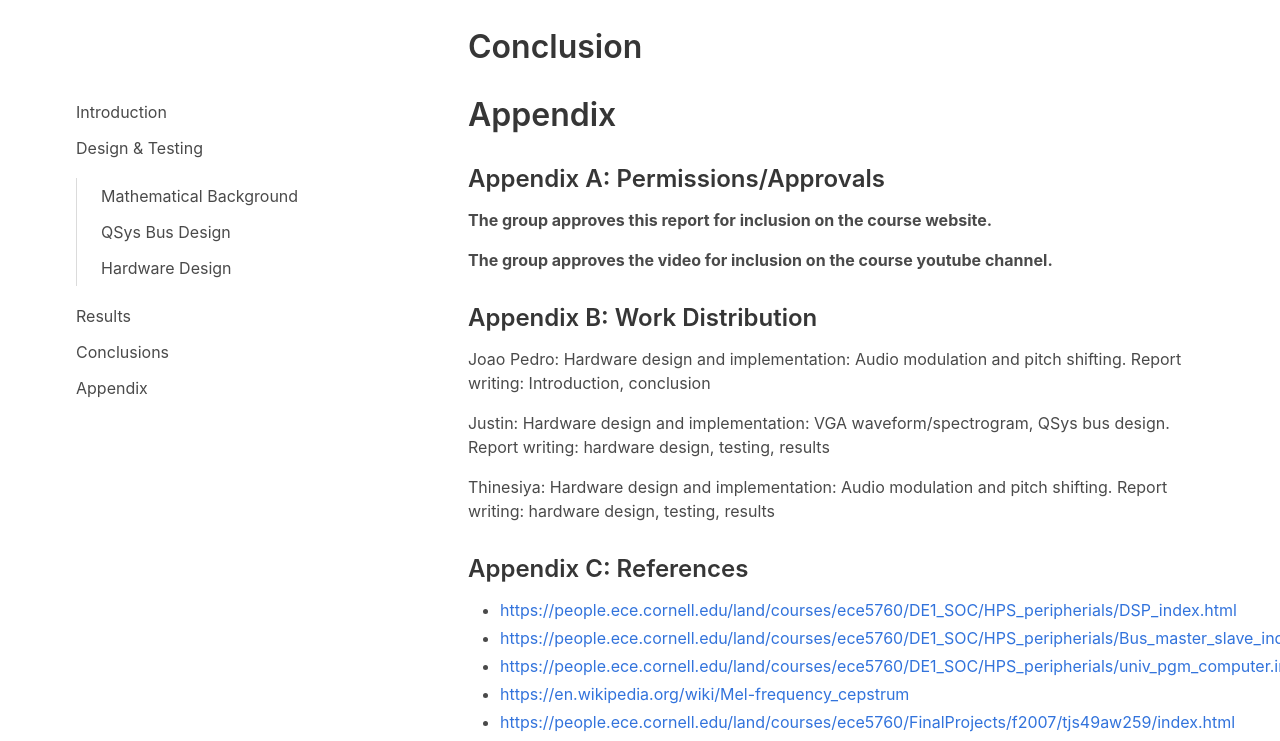
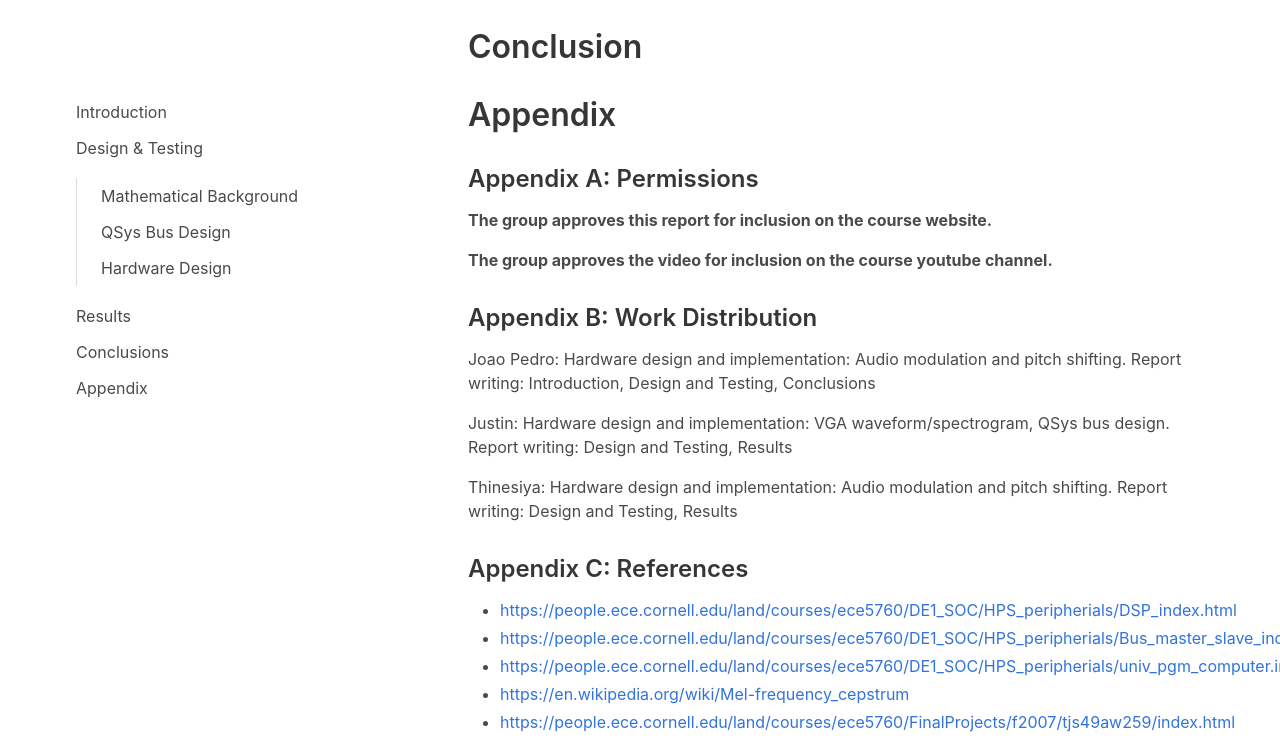
Before and after one commit to jpcarvao/FPGA_speech_vocoder, a plain HTML site: page jc2697_jaj263_tk455/index.html in a window 1280 px wide. Shown: the part 1898-2639 px from the top of the page. Drawn offline with Linux system fonts and the light colour scheme; a script that the page names is missing.

Commit message:
corrections

```diff
--- a/jc2697_jaj263_tk455/index.html
+++ b/jc2697_jaj263_tk455/index.html
@@ -39,7 +39,7 @@
           <h1 class="title">FPGA Speech Vocoder</h1>
           <h2 class="subtitle">Joao Pedro Carvao (jc2697), Justin Joco (jaj263), and Thinesiya Krishnathasan (tk455)</h2>
           <h2 class="subtitle">Wednesday, May 15, 2019</h2>
-          <h2 class="subtitle">The goal of this project was to design a speech voice encoder that modulates and pitch shifts input audio. This project also includes plots of the audio input's waveform and spectrogram onto a 640x480 pixel monitor, updating in real-time.</h2>
+          <h2 class="subtitle">The goal of this project was to design a real-time speech vocoder on an FPGA. Our design shows a highly parallel design built on the foundations of digital signal processing and CPU design.</h2>
         </div>
       </div>
     </section>
@@ -114,16 +114,16 @@
 
 
               <h1 id="project_parts" class="checkpoint">Appendix</h1>
-              <h3> Appendix A: Permissions/Approvals </h3>
+              <h3> Appendix A: Permissions </h3>
               <p><b>The group approves this report for inclusion on the course website.</b></p>
               <p><b>The group approves the video for inclusion on the course youtube channel.</b></p>
 
 
 
                <h3 id="work_distribution" class="checkpoint">Appendix B: Work Distribution</h3>
-              <p>Joao Pedro: Hardware design and implementation: Audio modulation and pitch shifting. Report writing: Introduction, conclusion</p>
-              <p>Justin: Hardware design and implementation: VGA waveform/spectrogram, QSys bus design. Report writing: hardware design, testing, results</p>
-              <p>Thinesiya: Hardware design and implementation: Audio modulation and pitch shifting. Report writing: hardware design, testing, results</p>
+              <p>Joao Pedro: Hardware design and implementation: Audio modulation and pitch shifting. Report writing: Introduction, Design and Testing, Conclusions</p>
+              <p>Justin: Hardware design and implementation: VGA waveform/spectrogram, QSys bus design. Report writing: Design and Testing, Results</p>
+              <p>Thinesiya: Hardware design and implementation: Audio modulation and pitch shifting. Report writing: Design and Testing, Results</p>
 
 
               <h3 id="references" class="checkpoint">Appendix C: References</h3>
```
